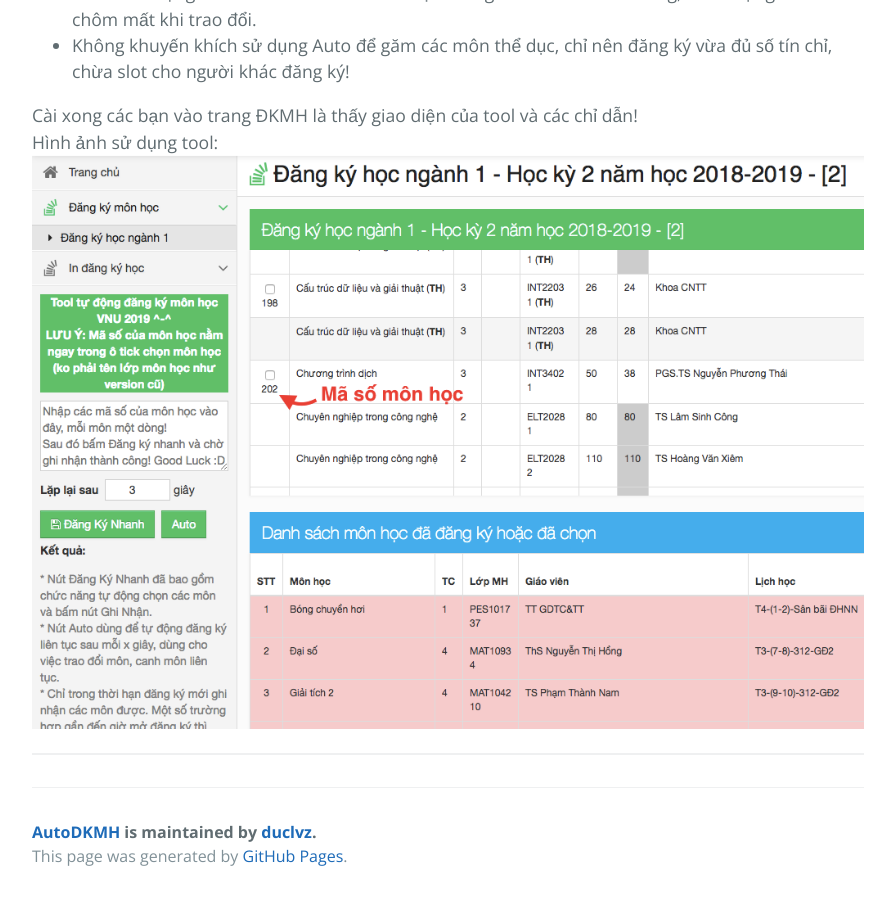
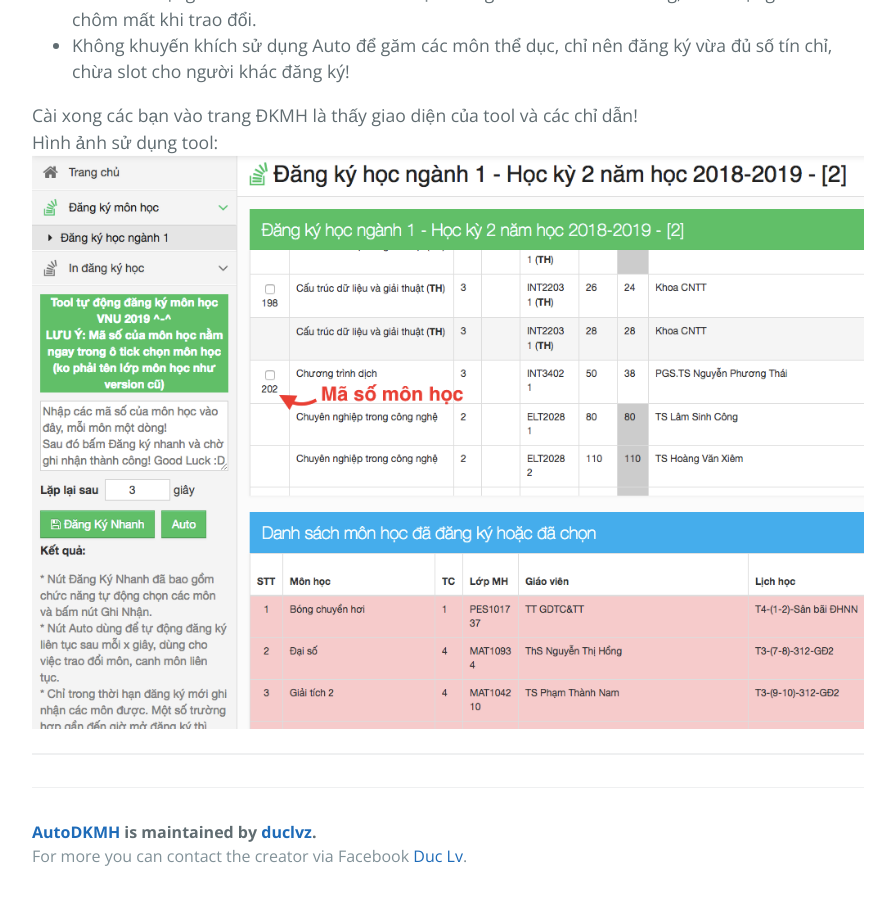
Before and after one commit to duclvz/AutoDKMH, a Jekyll site: the page built from README.md, in a window 1280 px wide and 900 px high, scrolled down 1224 px. Shown: the whole window, without its empty margins (192-1087 px from the left). Built offline with Jekyll 4.4.1, drawn with Linux system fonts in a browser that asks for light colours; our own code applies the rules of GitHub Pages for plain Markdown files; the repository's description, which GitHub fills in, is left out.

Commit message:
FB contact

```diff
--- a/_layouts/default.html
+++ b/_layouts/default.html
@@ -9,9 +9,6 @@
       <h1 class="project-name">{{ site.title | default: site.github.repository_name }}</h1>
       <h2 class="project-tagline">{{ site.description | default: site.github.project_tagline }}</h2>
       <a target="_blank" href="{{ page.installurl }}" class="btn">Cài đặt vào trình duyệt</a>
-      {% if site.github.is_project_page %}
-        <a target="_blank" href="{{ site.github.repository_url }}" class="btn">View on GitHub</a>
-      {% endif %}
       {% if site.show_downloads %}
         <a href="{{ site.github.zip_url }}" class="btn">Download .zip</a>
         <a href="{{ site.github.tar_url }}" class="btn">Download .tar.gz</a>
@@ -31,7 +28,7 @@
         {% if site.github.is_project_page %}
           <span class="site-footer-owner"><a href="{{ site.github.repository_url }}">{{ site.github.repository_name }}</a> is maintained by <a href="{{ site.github.owner_url }}">{{ site.github.owner_name }}</a>.</span>
         {% endif %}
-        <span class="site-footer-credits">This page was generated by <a href="https://pages.github.com">GitHub Pages</a>.</span>
+        <span class="site-footer-credits">For more you can contact the creator via Facebook <a href="https://fb.com/duclvz">Duc Lv</a>.</span>
       </footer>
     </main>
     {% include googleanalytics.html %}
```
